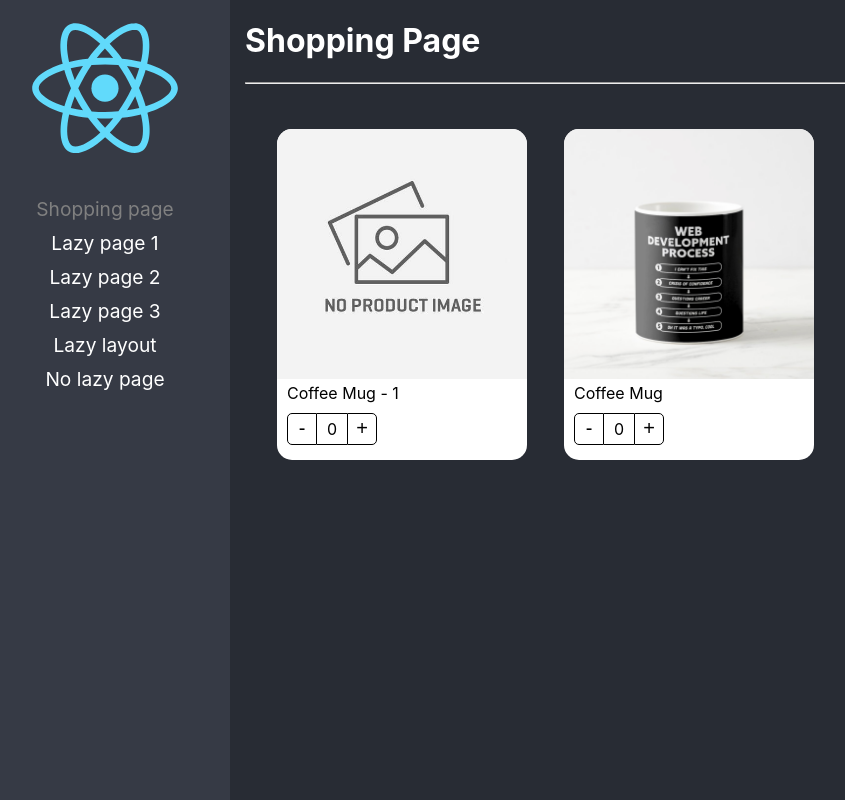
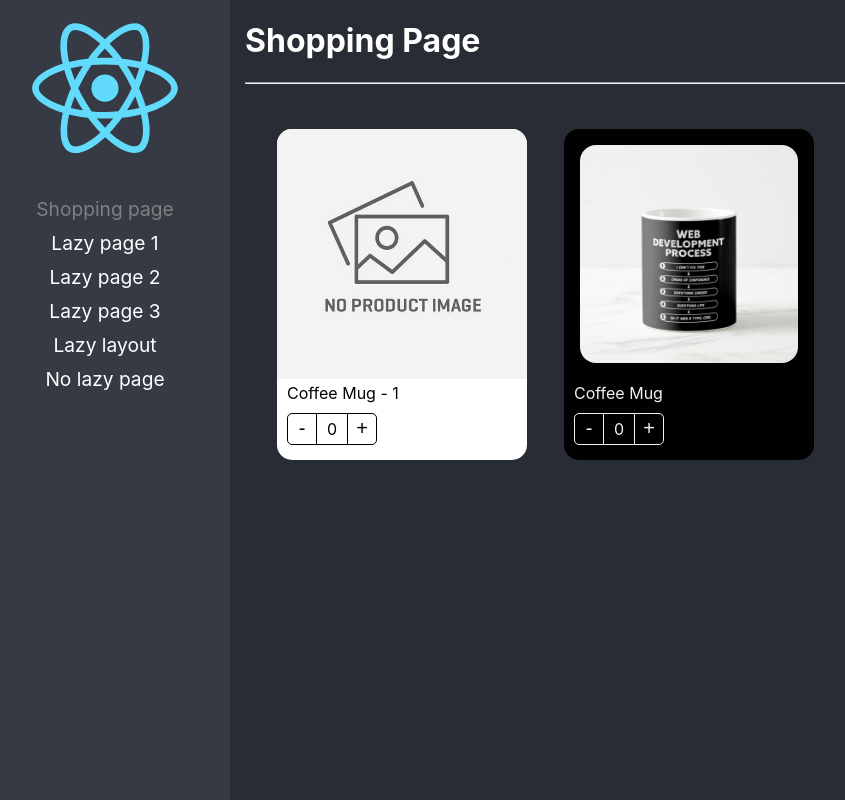
Before and after one commit to soyaaroncervantes/react-course-basic-app, a React (Create React App) app: page /shopping in a window 1280 px wide. Shown: the whole page, without its empty margins (20-865 px from the left). Built offline with nearby package versions, Linux system fonts and the light colour scheme.

Commit message:
feat: added latest changes

```diff
--- a/src/02-component-pattern/components/product-buttons.tsx
+++ b/src/02-component-pattern/components/product-buttons.tsx
@@ -2,11 +2,14 @@ import React, {useContext} from "react";
 import styles from "../styles/styles.module.css";
 import {ProductContext} from "./product-card";
 
-export const ProductButtons = () => {
+interface Props {
+  className?: string;
+}
+export const ProductButtons = ({ className }: Props) => {
   const { counter, increaseBy } = useContext( ProductContext );
 
   return (
-    <div className={ styles.buttonsContainer }>
+    <div className={ `${ styles.buttonsContainer } ${ className }` }>
       <button
         className={ styles.buttonMinus }
         onClick={ () => increaseBy(-1) }>-</button>
--- a/src/02-component-pattern/components/product-card.tsx
+++ b/src/02-component-pattern/components/product-card.tsx
@@ -1,20 +1,25 @@
-import {createContext} from 'react';
+import {createContext, ReactElement} from 'react';
 import {useProduct} from "../hooks/useProduct";
 
-import {ProductContextProps, ProductCardProps} from "../interfaces/product.interfaces";
+import {ProductContextProps, Product} from "../interfaces/product.interfaces";
 
 import styles from '../styles/styles.module.css';
 export const ProductContext = createContext({} as ProductContextProps);
 const { Provider } = ProductContext;
 
-export const ProductCard = ({ product, children }: ProductCardProps) => {
+export interface Props {
+  product: Product;
+  children?: ReactElement | ReactElement[];
+  className?: string;
+}
+export const ProductCard = ({ product, children, className }: Props) => {
   const { counter, increaseBy } = useProduct({
     initialCounter: 0
   });
 
   return (
     <Provider value={{ counter, increaseBy, Product: product }}>
-      <div className={ styles.productCard }>
+      <div className={ `${ styles.productCard } ${ className }` }>
         {children}
       </div>
     </Provider>
--- a/src/02-component-pattern/components/product-image.tsx
+++ b/src/02-component-pattern/components/product-image.tsx
@@ -3,12 +3,16 @@ import noImage from "../assets/no-image.jpg";
 import styles from "../styles/styles.module.css";
 import {ProductContext} from "./product-card";
 
-export const ProductImage = ({img = ''}) => {
+interface Props {
+  img?: string;
+  className?: string;
+}
+export const ProductImage = ({img = '', className}: Props) => {
   const { Product } = useContext(ProductContext);
   let imageToShow: string;
   imageToShow = img ? img : Product.image ? Product.image : noImage;
 
   return (
-    <img className={ styles.productImg } src={ imageToShow } alt="Product Image"/>
+    <img className={ `${ styles.productImg } ${ className }` } src={ imageToShow } alt="Product Image"/>
   );
 };
--- a/src/02-component-pattern/components/product-title.tsx
+++ b/src/02-component-pattern/components/product-title.tsx
@@ -2,9 +2,14 @@ import React, {useContext} from "react";
 import styles from "../styles/styles.module.css";
 import {ProductContext} from "./product-card";
 
-export const ProductTitle = ({title}: { title?: string }) => {
+interface Props {
+  title?: string;
+  className?: string;
+}
+
+export const ProductTitle = ({title, className}: Props) => {
   const { Product } = useContext(ProductContext);
   return (
-    <span className={ styles.productDescription }>{ title ? title : Product.title }</span>
+    <span className={ `${ styles.productDescription } ${ className }` }>{ title ? title : Product.title }</span>
   );
 }
--- a/src/02-component-pattern/pages/shopping.pages.tsx
+++ b/src/02-component-pattern/pages/shopping.pages.tsx
@@ -1,6 +1,6 @@
 import React from 'react';
 import {ProductImage, ProductTitle, ProductButtons, ProductCard} from "../components";
-
+import '../styles/custom-styles.css';
 export const ShoppingPages = () => {
   const productWithNoImage = {
     id: '1',
@@ -32,10 +32,10 @@ export const ShoppingPages = () => {
           <ProductCard.Buttons/>
         </ProductCard>
 
-        <ProductCard product={ productWithImage } >
-          <ProductImage />
-          <ProductTitle/>
-          <ProductButtons/>
+        <ProductCard product={ productWithImage } className="[ bg-dark ] [ text-white ]">
+          <ProductImage className="custom--img"/>
+          <ProductTitle />
+          <ProductButtons className="[ custom--buttons ]"/>
         </ProductCard>
       </div>
     </div>
--- /dev/null
+++ b/src/02-component-pattern/styles/custom-styles.css
@@ -0,0 +1,19 @@
+.bg-dark {
+    background-color: #010101;
+}
+
+.text-white {
+    color: #f1f1f1;
+}
+
+.custom--img {
+    margin: 1rem;
+    inline-size: calc(100% - 2rem);
+    border-radius: 1rem;
+}
+
+.custom--buttons button,
+.custom--buttons span {
+    color: #f1f1f1;
+    border-color: #f1f1f1;
+}
```
Also changed, not shown: src/02-component-pattern/interfaces/product.interfaces.ts (+2 -7 lines).
